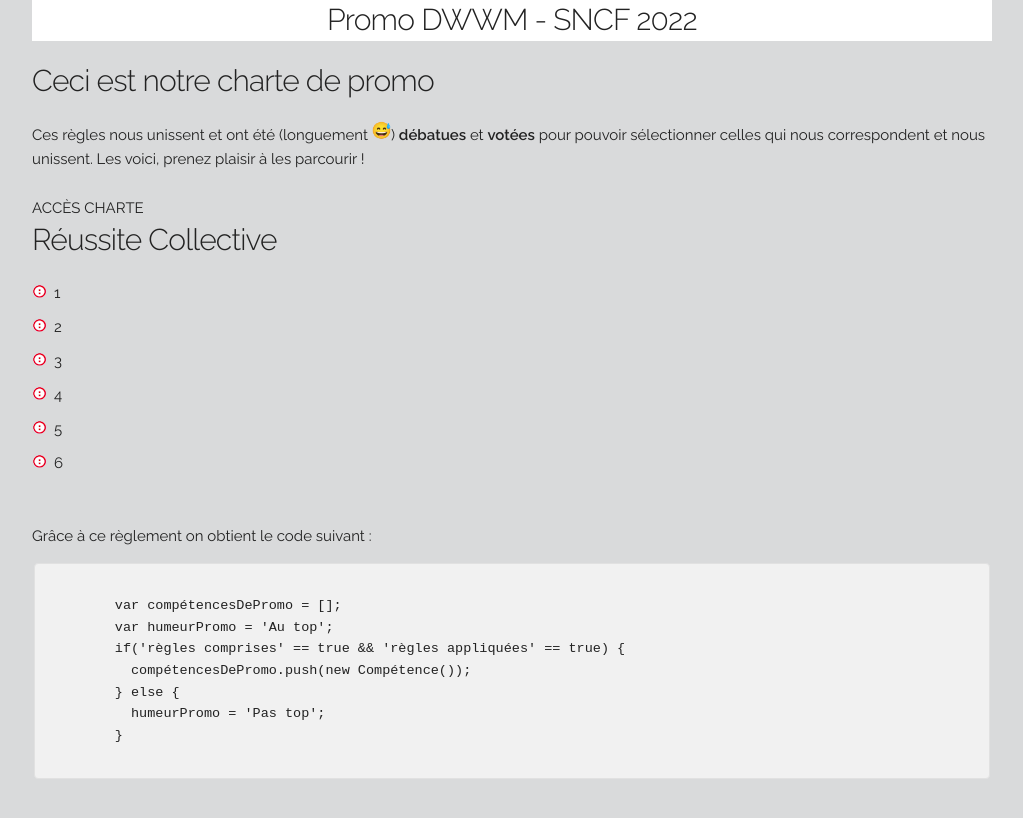
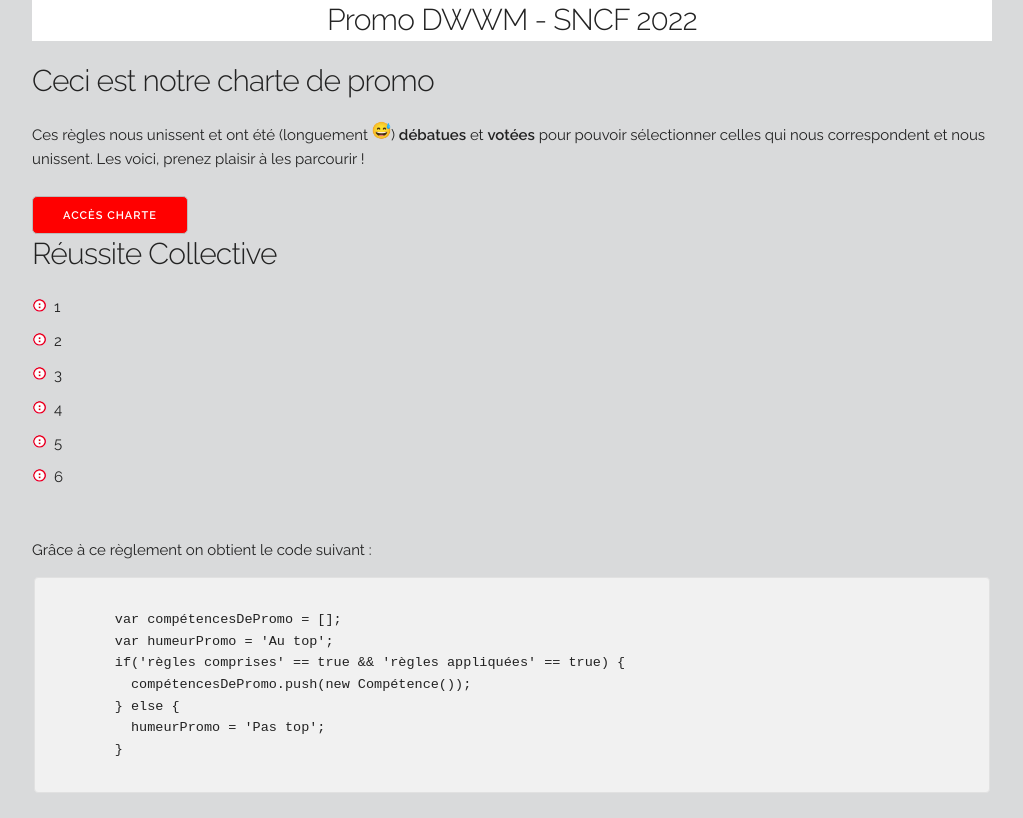
Before and after one commit to Captainbigleu/Charte, a plain HTML site: page index.html in a window 1280 px wide. Shown: the whole page, without its empty margins (128-1151 px from the left). Drawn offline with Linux system fonts and the light colour scheme.

Commit message:
buttonmarginOK

```diff
--- a/css/style.css
+++ b/css/style.css
@@ -7,6 +7,16 @@ body{
     background-color: white;
 }
 
+.button{
+    border-radius: 5px;
+
+    margin: auto;
+
+    background-color: red;
+    color: white;
+
+}
+
 ul{
     list-style-image: url("/images/bullet.png");
 }
--- a/index.html
+++ b/index.html
@@ -52,7 +52,7 @@
         <h4>Ceci est notre charte de promo</h4>
         <p>Ces règles nous unissent et ont été (longuement <img src="images/smiley.png" alt="smiley en sueur" width=2% height=2% title="smiley en sueur" />) <strong>débatues</strong> et <strong>votées</strong> pour pouvoir sélectionner celles qui nous correspondent et nous unissent. Les voici, prenez plaisir à les parcourir !</p>
       </div>
-      <div id="button">ACCÈS CHARTE</div>
+      <p class="button">ACCÈS CHARTE</p>
     </div>
 
 <div class="chapitre">
```
